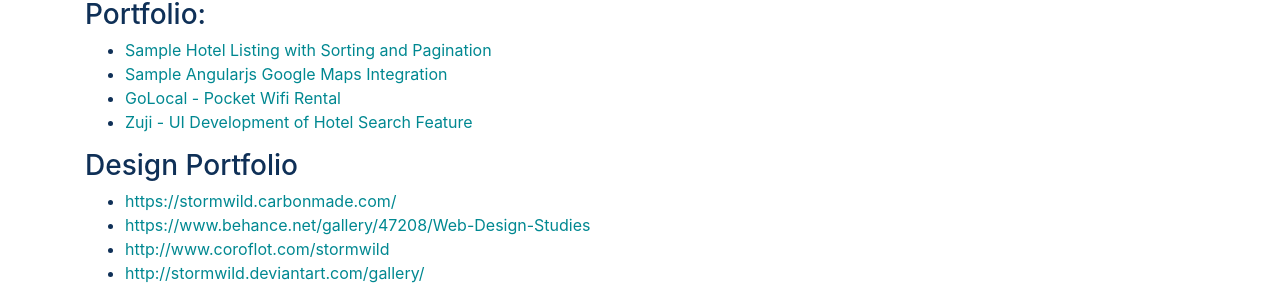
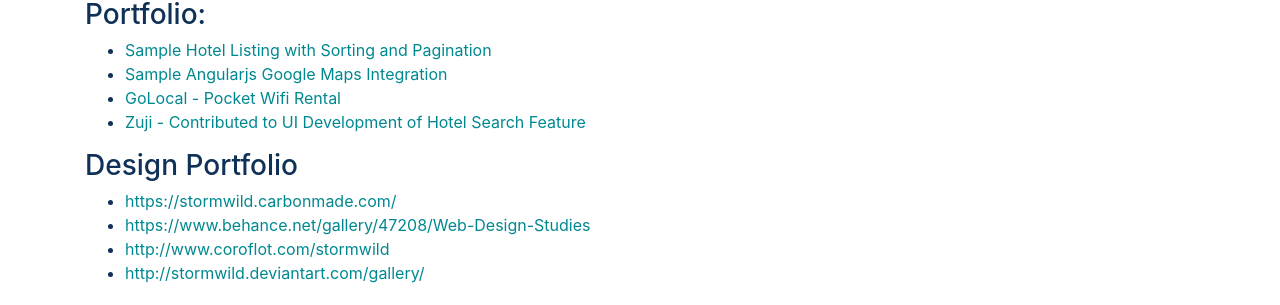
Before and after one commit to stormwild/stormwild.github.io, a Jekyll site: the page built from cv/index.html, in a window 1280 px wide. Shown: the part 868-1173 px from the top of the page. Built offline with Jekyll 4.4.1, drawn with Linux system fonts in a browser that asks for light colours.

Commit message:
Minor edit of cv page

```diff
--- a/cv/index.html
+++ b/cv/index.html
@@ -40,7 +40,7 @@
 		<li><a href="http://bcshotels.azurewebsites.net/" target="_blank">Sample Hotel Listing with Sorting and Pagination</a></li>
 		<li><a href="http://stickyevents.azurewebsites.net/" target="_blank">Sample Angularjs Google Maps Integration</a></li>
 		<li><a href="https://www.golocal-app.com/" target="_blank">GoLocal - Pocket Wifi Rental</a></li>
-		<li><a href="https://flights.zuji.com.au/Hotels/ZujiSearch/Results?areaId=300178312&searchId=7daab8fe-09c6-4ddf-a9c7-e07a8cb93a27&checkInDate=20171001&checkOutDate=20171007&paxRequest=A1C0">Zuji - UI Development of Hotel Search Feature</a></li>
+		<li><a href="https://flights.zuji.com.au/Hotels/ZujiSearch/Results?areaId=300178312&searchId=7daab8fe-09c6-4ddf-a9c7-e07a8cb93a27&checkInDate=20171001&checkOutDate=20171007&paxRequest=A1C0">Zuji - Contributed to UI Development of Hotel Search Feature</a></li>
 	</ul>
 
 	<h3>Design Portfolio</h3>
```
